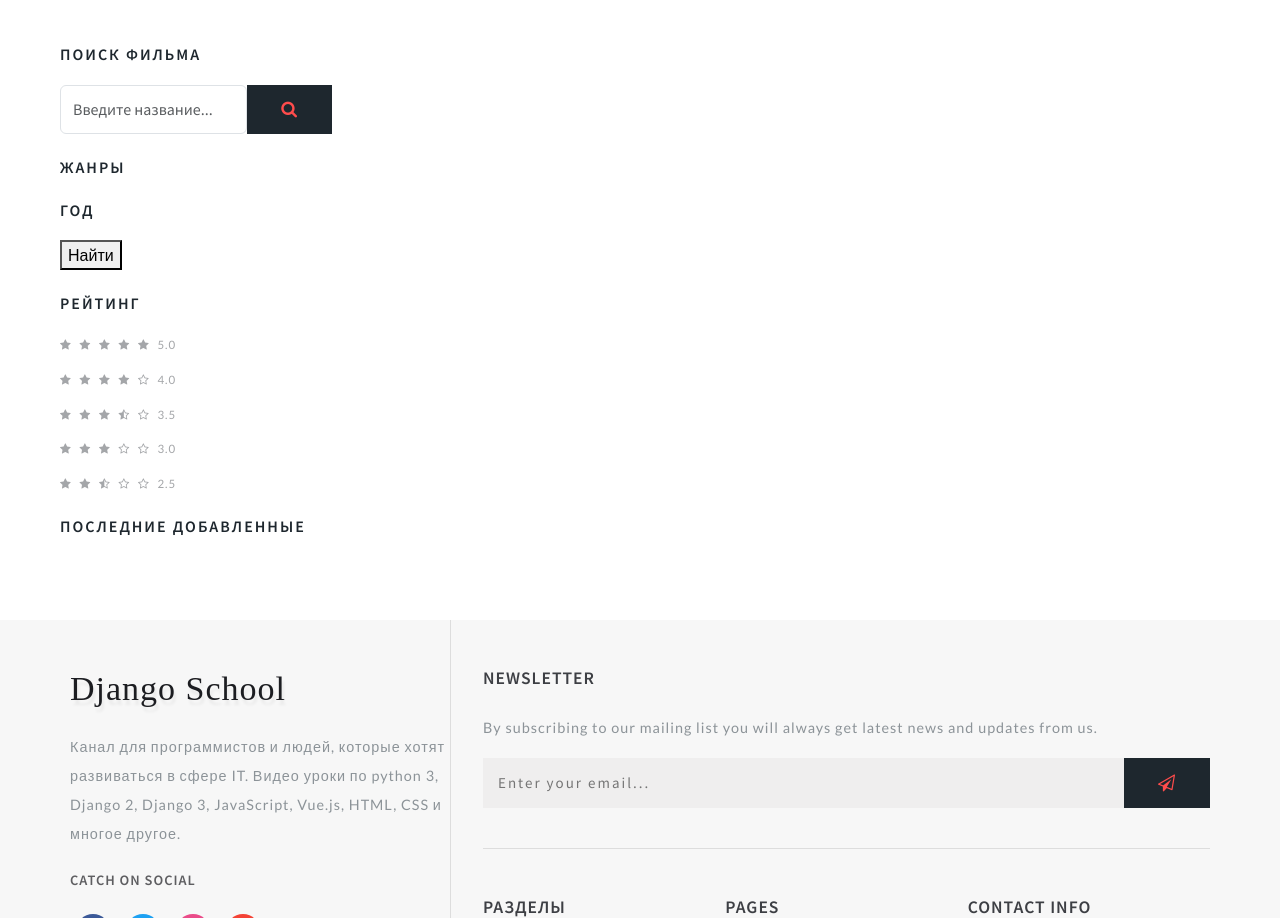
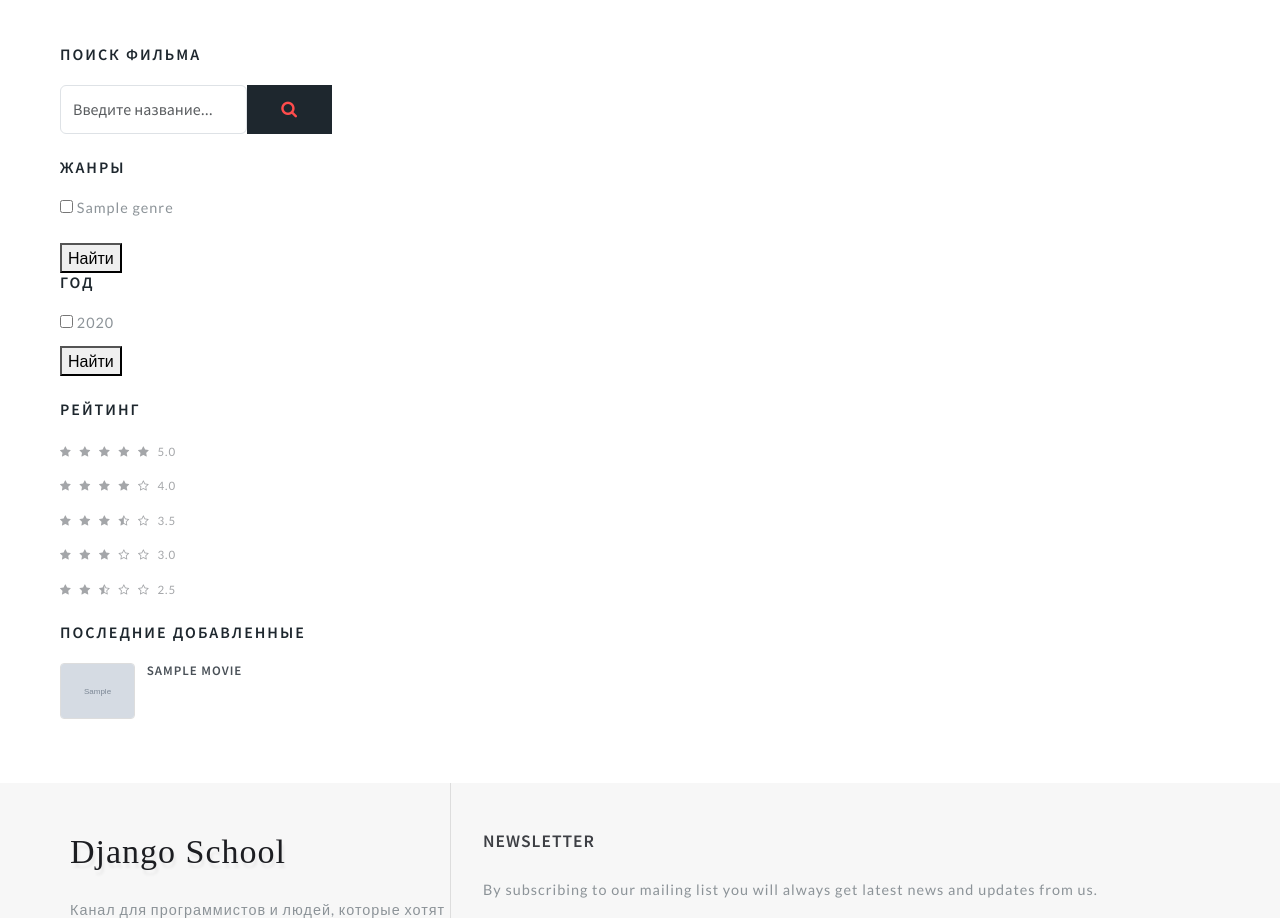
Before and after one commit to Shearer2/Online-cinema, a Django app: page /filter/ in a window 1280 px wide. Shown: the part 445-1363 px from the top of the page. Run offline with Django 4.2, Linux system fonts and the light colour scheme; tables that the repository leaves empty hold one stand-in row (values such as "Sample post"); grey boxes marked "Sample" are stand-in pictures; some libraries are stand-ins or nearby versions.

Commit message:
Добавление фильтрации по жанрам и годам.

```diff
--- a/cinema/movies/templates/movies/base.html
+++ b/cinema/movies/templates/movies/base.html
@@ -93,11 +93,14 @@
                         <form action="#" method="post" class="d-flex editContent">
                             <input type="search" placeholder="Введите название..." name="search"
                                    class="form-control" required="">
-                            <button class="btn1 btn"><span
-                                    class="fa fa-search" aria-hidden="true"></span></button>
+                            <button class="btn1 btn">
+                                <span class="fa fa-search" aria-hidden="true"></span>
+                            </button>
                         </form>
                     </div>
                     <!--preference -->
+                    <!--Передаём имя url.-->
+                    <form action="{% url 'filter' %}" method="get">
                         <div class="left-side my-4">
                             <h3 class="sear-head editContent">
                                 Жанры
@@ -105,16 +108,16 @@
                             <ul class="w3layouts-box-list">
                                 {% for genre in genres %}
                                 <li class="editContent">
-                                <input type="checkbox" class="checked">
+                                    <!--Добавляем name, чтобы можно было забирать все выбранные жанры в контроллере.-->
+                                    <input type="checkbox" class="checked" name="genres" value="{{ genre.id }}">
                                     <span class="span editContent">{{ genre.name }}</span>
                                 </li>
                                 {% endfor %}
                             </ul>
                         </div>
+                        <button type="submit">Найти</button>
                         <!-- // preference -->
                         <!-- discounts -->
-                    <!--Передаём имя url.-->
-                    <form action="{% url 'filter' %}" method="get">
                         <div class="left-side">
                             <h3 class="sear-head editContent">
                                 Год
--- a/cinema/movies/views.py
+++ b/cinema/movies/views.py
@@ -1,6 +1,8 @@
 from django.shortcuts import render, HttpResponseRedirect
 from movies.models import Movie, Category, Actor, Genre
 from movies.forms import ReviewForm
+# Импортируем модуль для фильтрации по жанрам и годам.
+from django.db.models import Q
 
 
 # Create your views here.
@@ -79,9 +81,33 @@
 
 # Контроллер для фильтрации фильмов.
 def filter_movie(request):
-    # Выводим года, которые входят в список всех годов.
-    queryset = Movie.objects.filter(year__in=request.GET.getlist('year'))
+    if request.method == 'POST':
+        # Делаем вывод только тех фильмов, которые не являются черновиками.
+        movies = Movie.objects.filter(draft=False)
+    else:
+        # Выводим года и жанры, которые входят в список всех годов и жанров.
+        # Делаем вывод только тех фильмов, которые не являются черновиками.
+        # Делаем так, чтобы фильтрация работала не только тогда, когда выбирают и жанр и год, но и когда выбирают
+        # что-то одно.
+        # Если использовать данный способ, то при выборе жанра и года выведутся все фильмы данного жанра, вне
+        # зависимости от года. Если нужно выводить что-то именно, то нужно указывать через запятую.
+        #movies = Movie.objects.filter(draft=False).filter(
+        #    Q(year__in=request.GET.getlist('year')) |
+        #    Q(genres__in=request.GET.getlist('genres'))
+        #)
+        movies = Movie.objects.filter(draft=False). filter(
+            year__in=request.GET.getlist('year'), genres__in=request.GET.getlist('genres')
+        )
+    # Делаем вывод всех категорий.
+    category = Category.objects.all()
+    # Выводим определённое количество фильмов, которые не являются черновиками.
+    last_movies = Movie.objects.filter(draft=False).order_by('id')[:5]
+    genres = Genre.objects.all()
     context = {
-        'queryset': queryset
+        'movie_list': movies,
+        'category_list': category,
+        'last_movies': last_movies,
+        'genres': genres,
+        'movies': Movie.objects.filter(draft=False).values('year')
     }
     return render(request, 'movies/movies_list.html', context)
```
Lines whose indentation alone changed are shown as unchanged.
